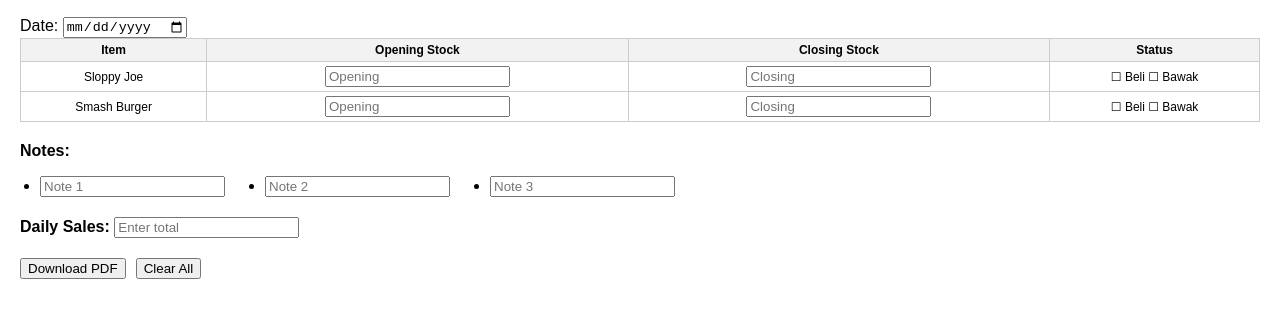
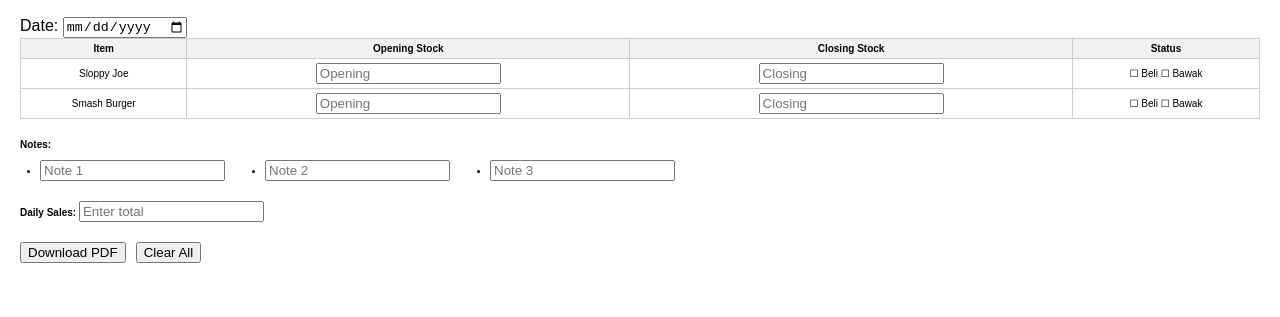
Before and after one commit to Justdabit14/binareekioskinventory, a plain HTML site: page index.html in a window 1280 px wide. Both pictures are taken after a click on the button "Download PDF". Shown: the part 51-368 px from the top of the page. Drawn offline with nearby package versions, Linux system fonts and the light colour scheme.

Commit message:
index.html

```diff
--- a/index.html
+++ b/index.html
@@ -37,6 +37,14 @@
       margin-top: 20px;
       display: flex;
       gap: 10px;
+    }
+
+    /* ✅ Only for PDF export (shrinks content so it fits in A4) */
+    .pdf-mode {
+      font-size: 10px;
+    }
+    .pdf-mode table {
+      font-size: 10px;
     }
   </style>
 </head>
@@ -116,6 +124,9 @@
       }
       const filename = `Stock-${selectedDate}.pdf`;
 
+      // ✅ Add temporary PDF styling
+      mainContent.classList.add("pdf-mode");
+
       // ✅ Replace checkboxes with symbols for PDF
       const checkboxes = [];
       mainContent.querySelectorAll("input[type=checkbox]").forEach(cb => {
@@ -129,13 +140,14 @@
       // Render content
       const canvas = await html2canvas(mainContent, { scale: 2, useCORS: true });
 
-      // ✅ Restore checkboxes
+      // ✅ Restore checkboxes + remove temporary class
       checkboxes.forEach(cbObj => {
         cbObj.element.style.display = "";
         if (cbObj.element.nextSibling && cbObj.element.nextSibling.textContent?.match(/[☑☐]/)) {
           cbObj.element.nextSibling.remove();
         }
       });
+      mainContent.classList.remove("pdf-mode");
 
       // Generate PDF
       const imgData = canvas.toDataURL("image/png");
```
